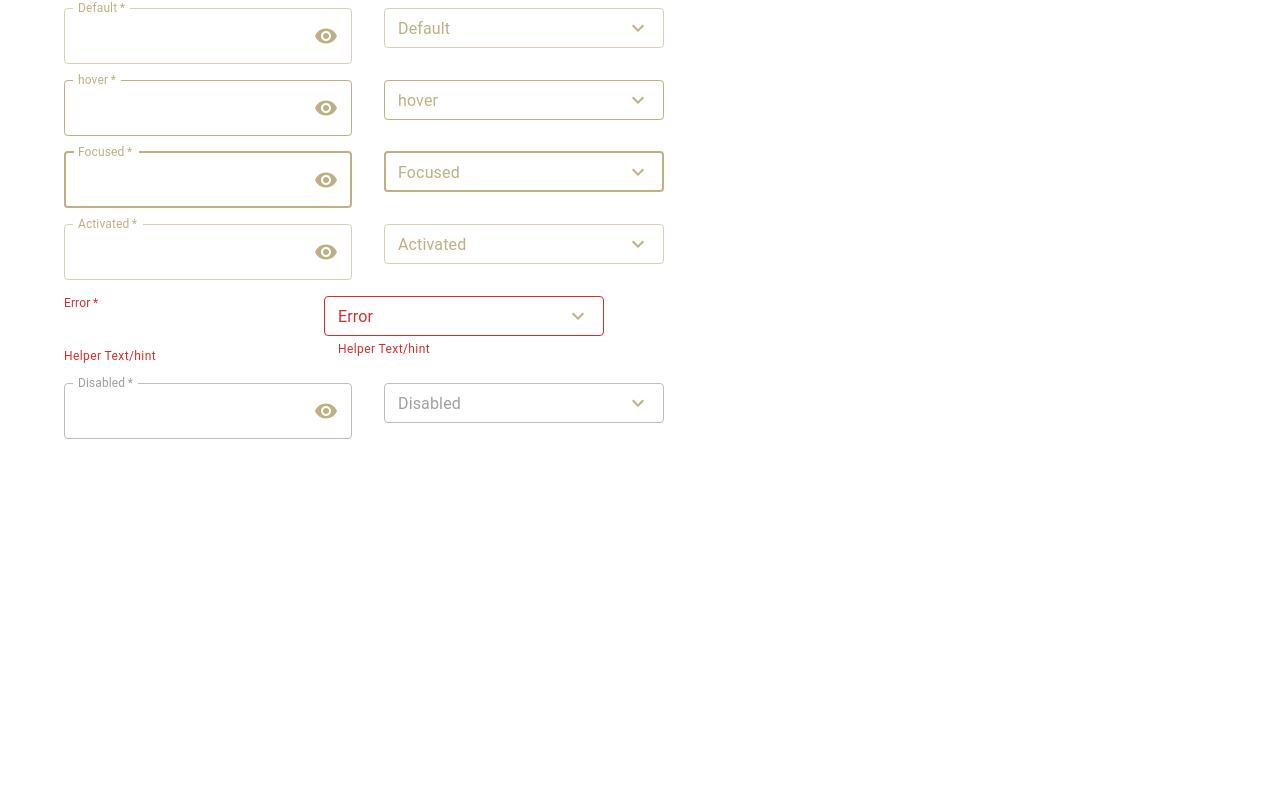
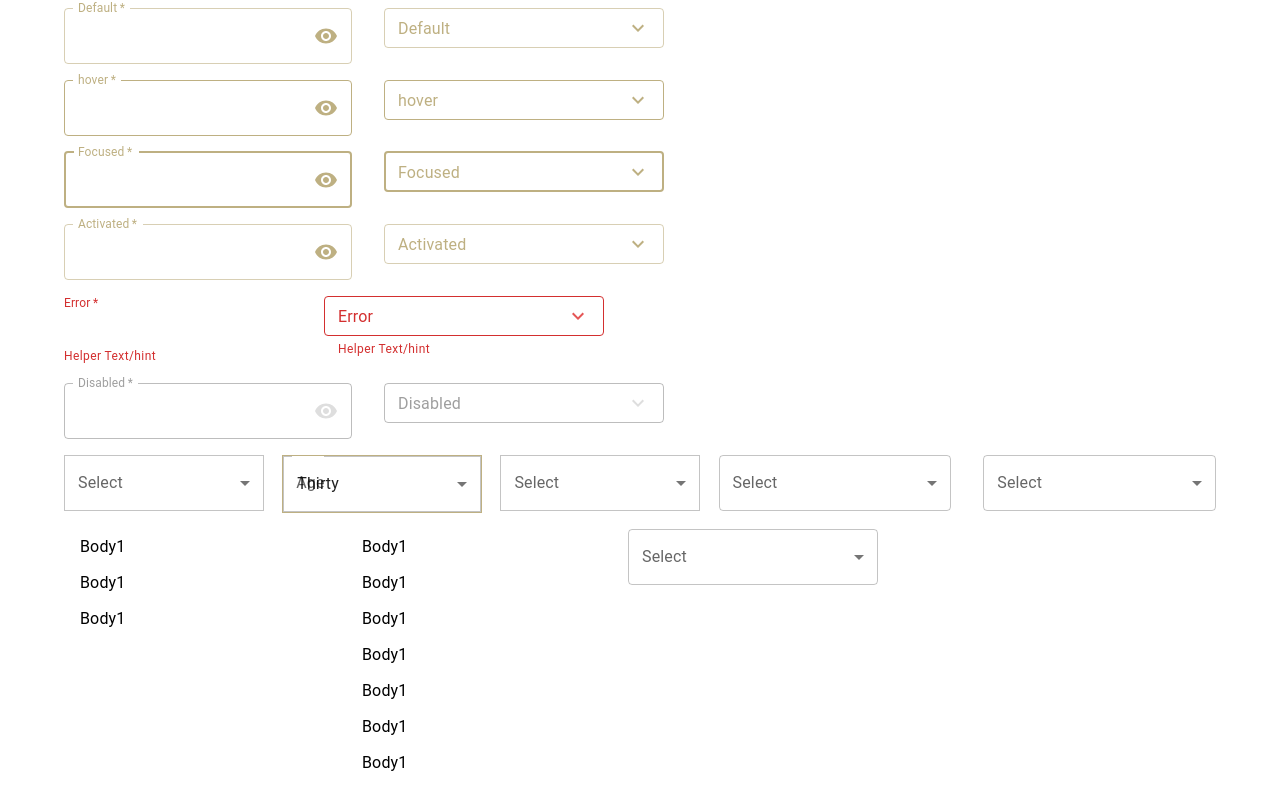
Before and after one commit to Tatev95/MUI-ButtonsTextFields, a React (Create React App) app: page / in a window 1280 px wide. Shown: the part 575-1384 px from the top of the page. Before the commit the page ends 1094 px from the top, so only its background shows below. Built offline with nearby package versions, Linux system fonts and the light colour scheme.

Commit message:
create select and change styles

```diff
--- a/src/App.tsx
+++ b/src/App.tsx
@@ -9,7 +9,7 @@ function App() {
     <div className="App">
       {/* <MyButton /> */}
       <MyInput />
-      {/* <MySelect /> */}
+      <MySelect />
 
     </div>
   );
--- a/src/components/MyInput.tsx
+++ b/src/components/MyInput.tsx
@@ -404,7 +404,7 @@ function MyInput() {
                     className='default'
                     error
                     InputProps={{
-                        endAdornment: <InputAdornment position='end'><KeyboardArrowDownIcon className={classes.icon}/></InputAdornment>
+                        endAdornment: <InputAdornment position='end'><KeyboardArrowDownIcon className={classes.icon} sx={{color: 'rgba(229, 86, 86, 1)'}}/></InputAdornment>
                     }}
                     helperText='Helper Text/hint'
                 />
@@ -414,12 +414,13 @@ function MyInput() {
                 <TextField
                     InputProps={{
                         startAdornment: <InputAdornment position="end"></InputAdornment>,
-                        endAdornment: <InputAdornment position='end'><VisibilityIcon className={classes.icon}/></InputAdornment>,
+                        endAdornment: <InputAdornment position='end'><VisibilityIcon className={classes.icon} sx={{color: 'rgba(222, 222, 222, 1)'}}/></InputAdornment>,
                     }}
                     size='medium'
                     label='Disabled'
                     variant="outlined"
                     required
+
                     disabled
                     className='disabled'
 
@@ -431,7 +432,7 @@ function MyInput() {
                     disabled
                     className='disabled'
                     InputProps={{
-                        endAdornment: <InputAdornment position='end'><KeyboardArrowDownIcon className={classes.icon}/></InputAdornment>
+                        endAdornment: <InputAdornment position='end'><KeyboardArrowDownIcon className={classes.icon} sx={{color: 'rgba(222, 222, 222, 1)'}}/></InputAdornment>
                     }}
                 />
             </Stack>
--- a/src/components/MySelect.tsx
+++ b/src/components/MySelect.tsx
@@ -1,16 +1,71 @@
-import { Box, TextField} from '@mui/material'
+import { Box, TextField, Button } from '@mui/material'
 import InputLabel from '@mui/material/InputLabel';
 import MenuItem from '@mui/material/MenuItem';
 import FormControl from '@mui/material/FormControl';
 import Select from '@mui/material/Select';
 import { makeStyles } from '@mui/styles';
+import { Stack } from "@mui/material";
+import Checkbox from '@mui/material/Checkbox';
 
 
 const useStyles = makeStyles({
   root: {
-        'MuiBackdrop-root MuiBackdrop-invisible css-g3hgs1-MuiBackdrop-root-MuiModal-backdrop':{
-            color: 'red !important'
+    width: '200px',
+    borderRadius: '0 !important',
+    '& label.Mui-focused': {
+      color: 'rgba(190, 176, 130, 1) !important',  // focused label color
+    },
+    inputLabelRoot: {
+      color: 'red !important',
+    },
+    // border: '3px solid red',
+    // '&:hover':{
+    //   border:''
+    // }
+    // '.MuiOutlinedInput-notchedOutline': {
+    //   // borderColor: 'red !important',
+    //       // border: '3px solid red',
+
+    // },
+    '&.Mui-focused .MuiOutlinedInput-notchedOutline': {
+      borderColor: 'rgba(190, 176, 130, 0.5) !important',
+    },
+    '&:hover .MuiOutlinedInput-notchedOutline': {
+      borderColor: 'rgba(190, 176, 130, 1) !important',
+    },
+    '.MuiSvgIcon-root ': {
+      fill: "white !important",
     }
+  },
+  hover: {
+    width: '200px',
+    // '&:hover':{
+    //   border:''
+    // }
+    // '.MuiOutlinedInput-notchedOutline': {
+    // borderColor: 'red !important',
+    border: '1px solid rgba(190, 176, 130, 1)',
+    borderRadius: '0 !important',
+
+    // },
+    '&.Mui-focused .MuiOutlinedInput-notchedOutline': {
+      borderColor: 'rgba(190, 176, 130, 0.5) !important',
+    },
+    '&:hover .MuiOutlinedInput-notchedOutline': {
+      borderColor: 'rgba(190, 176, 130, 1) !important',
+    },
+    '.MuiSvgIcon-root ': {
+      fill: "white !important",
+    }
+  },
+  icon: {
+    fill: 'red',
+  },
+  label: {
+    color: "green",
+    "&.Mui-focused": {
+      color: "red",
+    },
   },
 });
 
@@ -20,6 +75,23 @@ function MySelect() {
 
   return (
     <>
+
+
+      <Stack direction='row' spacing={4} sx={{ mb: 2 }} >
+        <Box sx={{ minWidth: 120 }}>
+          <FormControl fullWidth>
+            <InputLabel id="demo-simple-select-label">Select</InputLabel>
+            <Select
+              color='secondary'
+              labelId="demo-simple-select-label"
+              id="demo-simple-select"
+              label="Select"
+              className={classes.root}
+            >
+            </Select>
+          </FormControl>
+        </Box>
+
         <Box sx={{ minWidth: 120 }}>
           <FormControl fullWidth>
             <InputLabel id="demo-simple-select-label">Age</InputLabel>
@@ -27,34 +99,123 @@ function MySelect() {
               labelId="demo-simple-select-label"
               id="demo-simple-select"
               label="Age"
-                    className = { classes.root }
-
+              className={classes.hover}
+              displayEmpty
             >
-                    <MenuItem value={10}>Ten</MenuItem>
-                    <MenuItem value={20}>Twenty</MenuItem>
-                    <MenuItem value={30}>Thirty</MenuItem>
+              {/* <MenuItem value="">
+              <em>None</em>
+            </MenuItem> */}
+              <MenuItem>Ten</MenuItem>
+              <MenuItem>Twenty</MenuItem>
+              <MenuItem>Thirty</MenuItem>
             </Select>
           </FormControl>
         </Box>
-        {/* <Box width="250px">
+
+        <Box sx={{ minWidth: 120 }}>
+          <FormControl fullWidth>
+            <InputLabel id="demo-simple-select-label">Select</InputLabel>
+            <Select
+              color='secondary'
+              labelId="demo-simple-select-label"
+              id="demo-simple-select"
+              label="Select"
+              className={classes.root}
+            >
+              <MenuItem>Body1</MenuItem>
+              <MenuItem>Body1</MenuItem>
+              <MenuItem>Body1</MenuItem>
+            </Select>
+          </FormControl>
+        </Box>
+
+        <Box width="250px">
           <TextField
-        label="Select country"
             select
             fullWidth
-        SelectProps={{
-          multiple: true
-        }}
-        size='small'
-        color='secondary'
-        helperText='Please select your country'
-        error
+            size='medium'
+            className={classes.root}
+            label='Select'
+          >
+            <MenuItem>Armenia</MenuItem>
+            <MenuItem>USA</MenuItem>
+            <MenuItem>France</MenuItem>
+          </TextField>
+        </Box>
 
+        <Box width="250px">
+          <TextField
+            select
+            fullWidth
+            size='medium'
+            className={classes.root}
+            label='Select'
           >
-        <MenuItem value="AM">Armenia</MenuItem>
-        <MenuItem value="US">USA</MenuItem>
-        <MenuItem value="FR">France</MenuItem>
+            <MenuItem>Last month</MenuItem>
+            <MenuItem>Last 3 month</MenuItem>
+            <MenuItem>Last 6 month</MenuItem>
+            <MenuItem>Last 12 month</MenuItem>
+            <MenuItem>Last 3 years</MenuItem>
           </TextField>
-    </Box> */}
+        </Box>
+      </Stack>
+
+      <Stack direction='row' spacing={4} sx={{ mb: 2 }} >
+        <Box width="250px" >
+          <MenuItem>Body1</MenuItem>
+          <MenuItem>Body1</MenuItem>
+          <MenuItem>Body1</MenuItem>
+        </Box>
+
+        <Box width="250px" sx={{ height: '250px', overflowY: 'scroll' }}>
+          <MenuItem>Body1</MenuItem>
+          <MenuItem>Body1</MenuItem>
+          <MenuItem>Body1</MenuItem>
+          <MenuItem>Body1</MenuItem>
+          <MenuItem>Body1</MenuItem>
+          <MenuItem>Body1</MenuItem>
+          <MenuItem>Body1</MenuItem>
+          <MenuItem>Body1</MenuItem>
+          <MenuItem>Body1</MenuItem>
+          <MenuItem>Body1</MenuItem>
+          <MenuItem>Body1</MenuItem>
+        </Box>
+
+        <Box width="250px" >
+          <TextField
+            select
+            fullWidth
+            size='medium'
+            className={classes.root}
+            label='Select'
+          >
+            <MenuItem><Checkbox />Body1</MenuItem>
+            <MenuItem><Checkbox />Body1</MenuItem>
+            <MenuItem><Checkbox />Body1</MenuItem>
+            <Stack direction='row' spacing={4} sx={{ mb: 2, display: 'flex',}} >
+            <Button
+                    // className={classes.root}
+                    variant="contained"
+                    size='large'
+                    disableElevation
+                >
+                    Apply
+                </Button>
+                <Button
+                    // className={classes.root}
+                    variant="contained"
+                    size='large'
+                    disableElevation
+                >
+                    Clear
+                </Button>
+              </Stack>
+
+          </TextField>
+
+        </Box>
+      </Stack>
+
     </>
 
   )
```
Lines whose indentation alone changed are shown as unchanged.
